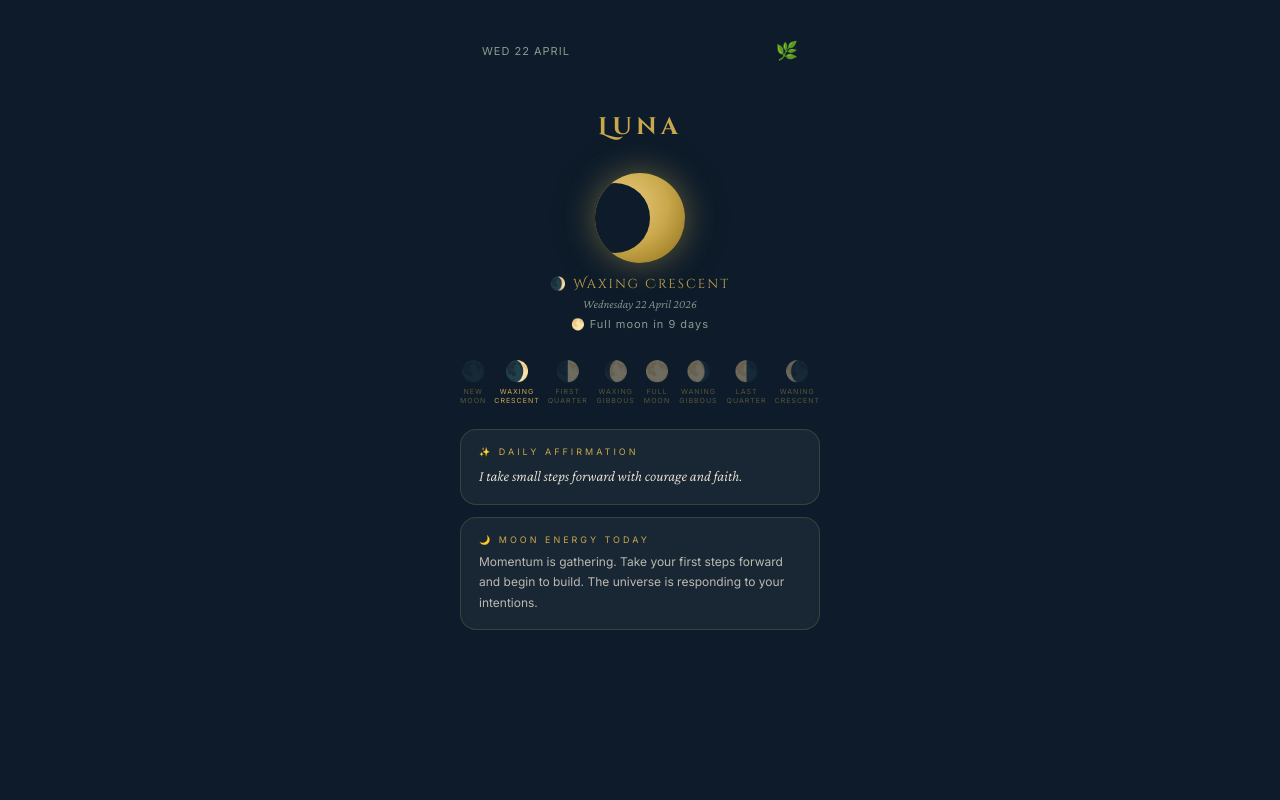
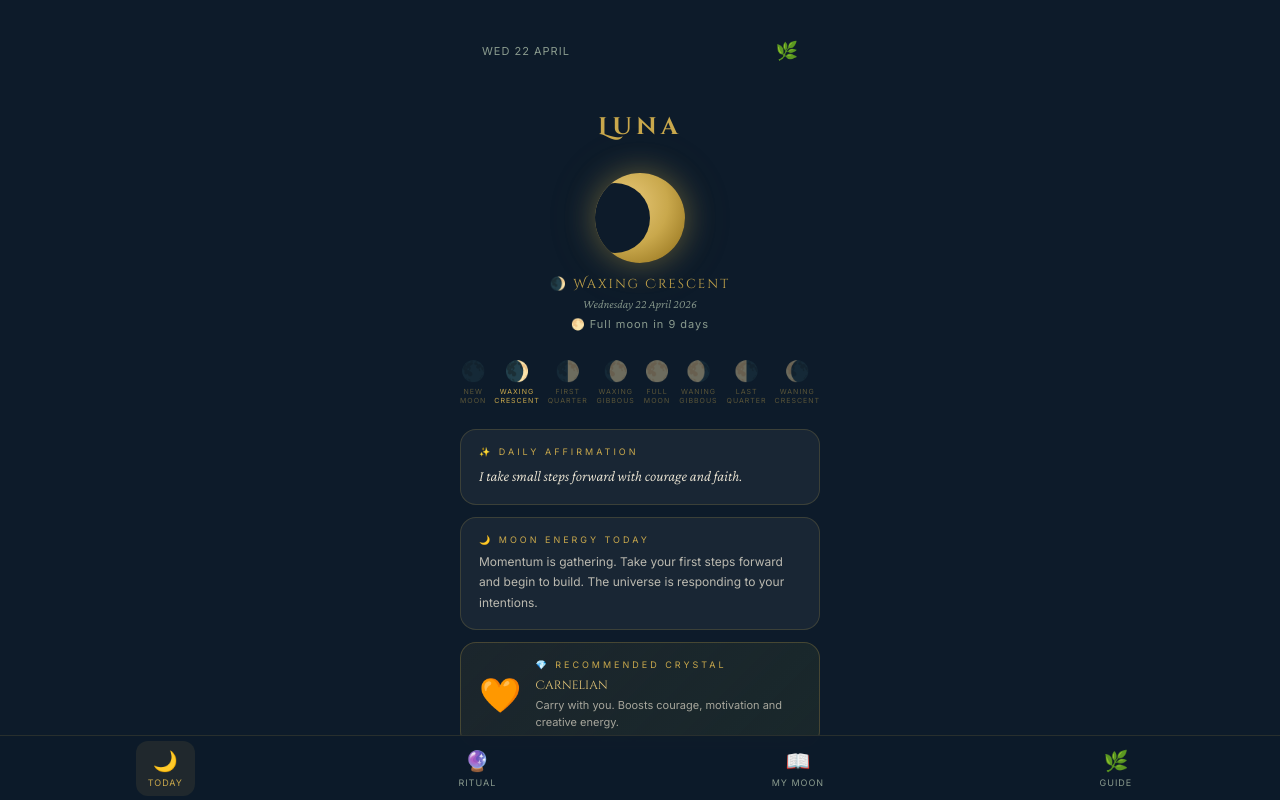
Before and after one commit to monicathomas8/new-moon-wishes, a React (Vite) app: page / in a window 1280 px wide. Built offline with nearby package versions, Linux system fonts and the light colour scheme.

Commit message:
added crystal card and bottom navigation

```diff
--- a/src/App.css
+++ b/src/App.css
@@ -228,3 +228,83 @@
 .topbar-icon {
   font-size: 18px;
 }
+
+.crystal-card {
+  display: flex;
+  align-items: center;
+  gap: 14px;
+  background: linear-gradient(135deg, rgba(201,168,76,0.08), rgba(44,59,45,0.4));
+  border: 1px solid rgba(201,168,76,0.25);
+  border-radius: 16px;
+  padding: 16px 18px;
+  margin: 0 16px 12px;
+  width: 100%;
+  max-width: 360px;
+}
+
+.crystal-icon {
+  font-size: 34px;
+  flex-shrink: 0;
+}
+
+.crystal-name {
+  font-family: 'Cinzel Decorative', serif;
+  font-size: 12px;
+  color: var(--gold-light);
+  margin-bottom: 4px;
+}
+
+.crystal-desc {
+  font-family: 'Inter', sans-serif;
+  font-size: 11px;
+  color: rgba(242,235,217,0.65);
+  line-height: 1.5;
+}
+
+.bottom-nav {
+  position: fixed;
+  bottom: 0;
+  left: 0;
+  right: 0;
+  height: 65px;
+  background: rgba(13,27,42,0.95);
+  border-top: 1px solid rgba(201,168,76,0.15);
+  display: flex;
+  align-items: center;
+  justify-content: space-around;
+  padding: 0 10px;
+  backdrop-filter: blur(10px);
+  z-index: 10;
+}
+
+.nav-item {
+  display: flex;
+  flex-direction: column;
+  align-items: center;
+  gap: 4px;
+  cursor: pointer;
+  padding: 8px 12px;
+  border-radius: 12px;
+  border: none;
+  background: transparent;
+}
+
+.nav-active {
+  background: rgba(201,168,76,0.1);
+}
+
+.nav-icon {
+  font-size: 20px;
+}
+
+.nav-label {
+  font-size: 9px;
+  letter-spacing: 1px;
+  text-transform: uppercase;
+  color: var(--muted);
+  font-family: 'Inter', sans-serif;
+}
+
+.nav-active .nav-label {
+  color: var(--gold);
+}
--- a/src/App.jsx
+++ b/src/App.jsx
@@ -1,13 +1,17 @@
+import { useState } from 'react'
 import './App.css'
 import TopBar from './components/TopBar'
 import MoonDisplay from './components/MoonDisplay'
 import AffirmationCard from './components/AffirmationCard'
 import MoonEnergyCard from './components/MoonEnergyCard'
 import PhaseBar from './components/PhaseBar'
+import CrystalCard from './components/CrystalCard'
+import BottomNav from './components/BottomNav'
 import { getMoonPhase } from './moonPhase'
 
 function App() {
   const moon = getMoonPhase()
+  const [currentScreen, setCurrentScreen] = useState('today')
 
   return (
     <div className="app">
@@ -17,6 +21,8 @@ function App() {
       <PhaseBar currentPhase={moon.name} />
       <AffirmationCard phase={moon.name} />
       <MoonEnergyCard phase={moon.name} />
+      <CrystalCard phase={moon.name} />
+      <BottomNav currentScreen={currentScreen} onNavigate={setCurrentScreen} />
     </div>
   )
 }
--- /dev/null
+++ b/src/components/BottomNav.jsx
@@ -0,0 +1,25 @@
+function BottomNav({ currentScreen, onNavigate }) {
+  const items = [
+    { id: 'today', icon: '🌙', label: 'Today' },
+    { id: 'ritual', icon: '🔮', label: 'Ritual' },
+    { id: 'journal', icon: '📖', label: 'My Moon' },
+    { id: 'guide', icon: '🌿', label: 'Guide' },
+  ]
+
+  return (
+    <div className="bottom-nav">
+      {items.map((item) => (
+        <button
+          key={item.id}
+          className={`nav-item ${currentScreen === item.id ? 'nav-active' : ''}`}
+          onClick={() => onNavigate(item.id)}
+        >
+          <span className="nav-icon">{item.icon}</span>
+          <span className="nav-label">{item.label}</span>
+        </button>
+      ))}
+    </div>
+  )
+}
+
+export default BottomNav
--- /dev/null
+++ b/src/components/CrystalCard.jsx
@@ -0,0 +1,27 @@
+function CrystalCard({ phase }) {
+  const crystals = {
+    'New Moon': { name: 'Black Tourmaline', emoji: '🖤', desc: 'Hold during reflection. Protects your energy and grounds new intentions.' },
+    'Waxing Crescent': { name: 'Carnelian', emoji: '🧡', desc: 'Carry with you. Boosts courage, motivation and creative energy.' },
+    'First Quarter': { name: "Tiger's Eye", emoji: '🟤', desc: 'Hold when you feel resistance. Strengthens willpower and confidence.' },
+    'Waxing Gibbous': { name: 'Green Aventurine', emoji: '💚', desc: 'Hold during reflection. Supports growth, abundance and forward momentum.' },
+    'Full Moon': { name: 'Selenite', emoji: '🤍', desc: 'Place under the moonlight. Amplifies energy and brings clarity.' },
+    'Waning Gibbous': { name: 'Amethyst', emoji: '💜', desc: 'Keep nearby. Encourages gratitude, wisdom and spiritual connection.' },
+    'Last Quarter': { name: 'Smoky Quartz', emoji: '🩶', desc: 'Hold during release. Absorbs and transmutes negative energy.' },
+    'Waning Crescent': { name: 'Moonstone', emoji: '🌸', desc: 'Sleep with it nearby. Supports rest, intuition and surrender.' },
+  }
+
+  const crystal = crystals[phase]
+
+  return (
+    <div className="crystal-card">
+      <span className="crystal-icon">{crystal.emoji}</span>
+      <div className="crystal-info">
+        <p className="card-label">💎 Recommended Crystal</p>
+        <p className="crystal-name">{crystal.name}</p>
+        <p className="crystal-desc">{crystal.desc}</p>
+      </div>
+    </div>
+  )
+}
+
+export default CrystalCard
```
